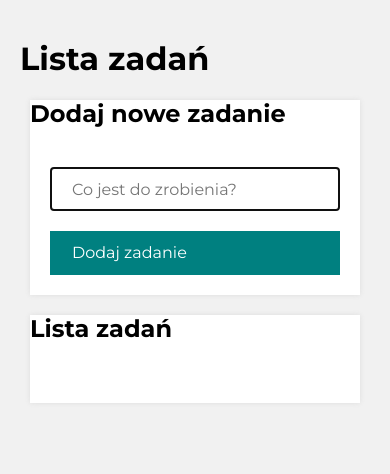
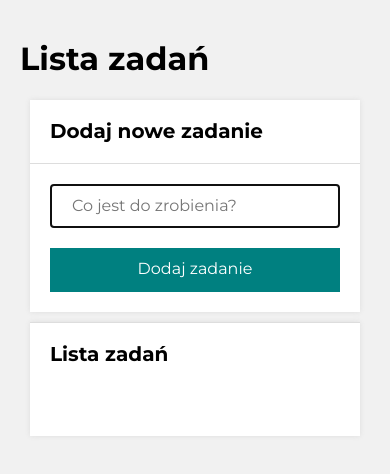
Before and after one commit to DominikaBuczekSzkowron/to-do-list, a plain HTML site: page index.html in a window 390 px wide. Drawn offline with nearby package versions, Linux system fonts and the light colour scheme.

Commit message:
styling the new buttons

```diff
--- a/css/form.css
+++ b/css/form.css
@@ -4,11 +4,8 @@
     box-shadow: 0px 0px 5px 0px #ddd;
 }
 
-
 .section__form {
     display: flex;
-    flex-direction: row;
-    justify-content: space-between;
     flex-wrap: wrap;
     padding: 20px;
     background-color: #fff;
@@ -43,6 +40,10 @@
 
 @media (min-width:768px) {
     .section__form--input {
+        display: flex;
+        flex-direction: row;
+        justify-content: left;
+
         margin-bottom: 0px;
         margin-right: 20px;
     }
@@ -58,6 +59,7 @@
 .section__form--buttonAddNewTask {
     display: flex;
     flex-shrink: 0;
+    justify-content: center;
     align-items: center;
     min-width: 150px;
     padding: 20px;
@@ -86,8 +88,9 @@
 
 @media (max-width:767px) {
     .section__form--buttonAddNewTask {
+        display: flex;
         flex-grow: 1;
-        max-width: 100%;
+        max-width: auto;
         min-width: 0;
     }
 }
@@ -104,13 +107,11 @@
     align-items: center;
     justify-content: start;
     transition: 1s;
-
 }
 
 .section__form--buttonDone:hover {
     background-color: hsl(120, 82%, 45%);
 }
-
 
 .section__form--buttonRemove {
     width: 25px;
@@ -125,3 +126,61 @@
 .section__form--buttonRemove:hover {
     background-color: hsl(0, 100%, 70%);
 }
+
+.section__bothButtons {
+    border: none;
+    background-color: transparent;
+    color: teal;
+    transition: 1s;
+    display: flex;
+    flex-shrink: 0;
+    justify-content: right;
+    align-items: center;
+}
+
+@media (max-width:767px) {
+    .section__bothButtons {
+        display: flex;
+        flex-direction: column;
+        padding: 5px;
+    }
+}
+
+.section__bothButtons:hover {
+    color: hsl(180, 100%, 30%);
+}
+
+.section__alignHederAndButtons {
+    display: flex;
+    justify-content: row;
+}
+
+.section__bothButtons:disabled {
+    color: #b1a9a9;
+    padding: 20px;
+    border-bottom: 1px solid #ddd;
+}
+
+.section__header {
+    font-size: 20px;
+    padding: 20px;
+    margin: 0px;
+    display: flex;
+    flex-grow: 1;
+
+}
+
+.section__body {
+    border-top: 1px solid #ddd;
+    display: flex;
+    justify-content: left;
+    flex-grow: 1;
+}
+
+
+@media (max-width:767px) {
+    .section__body {
+        display: flex;
+        flex-direction: column;
+    }
+}
```
